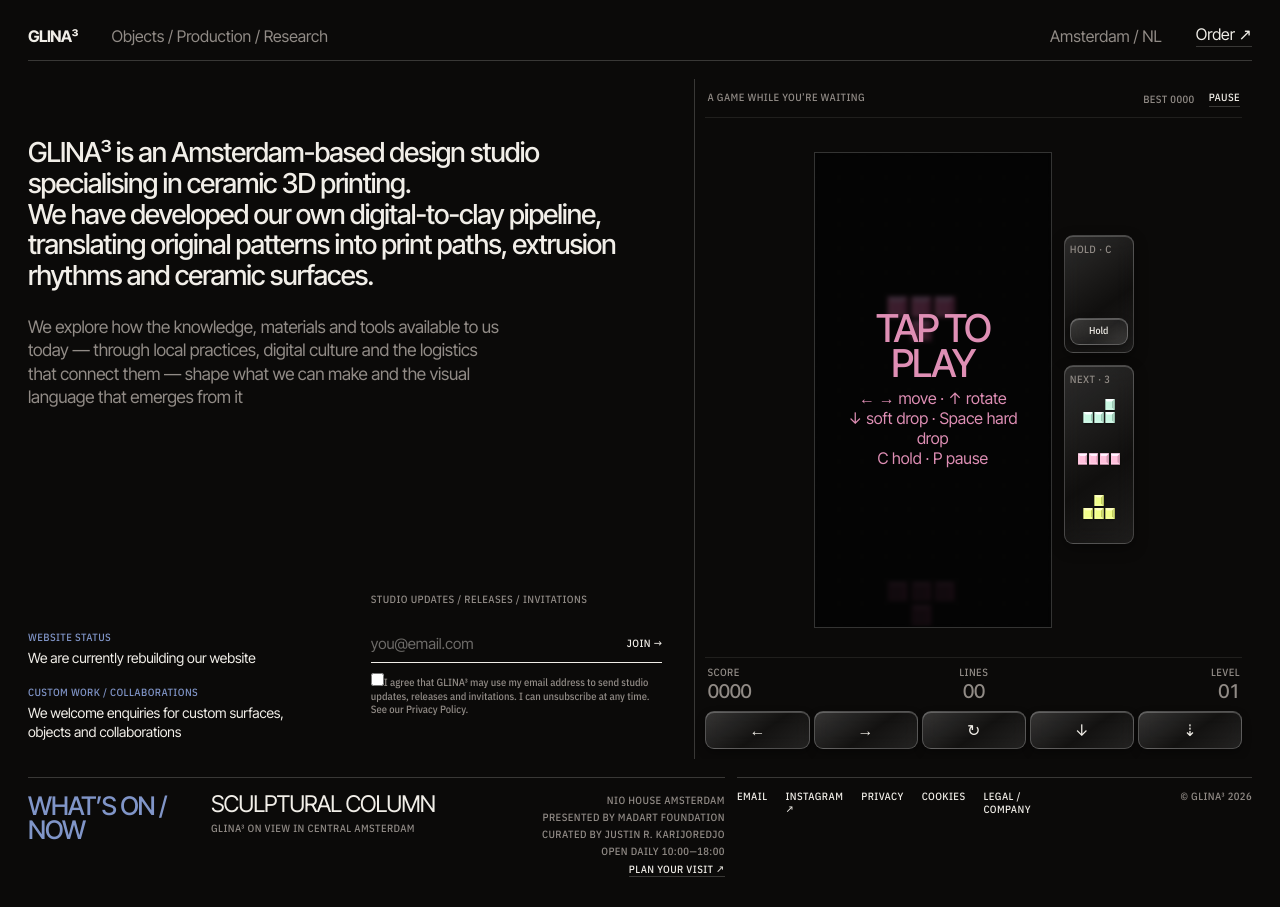
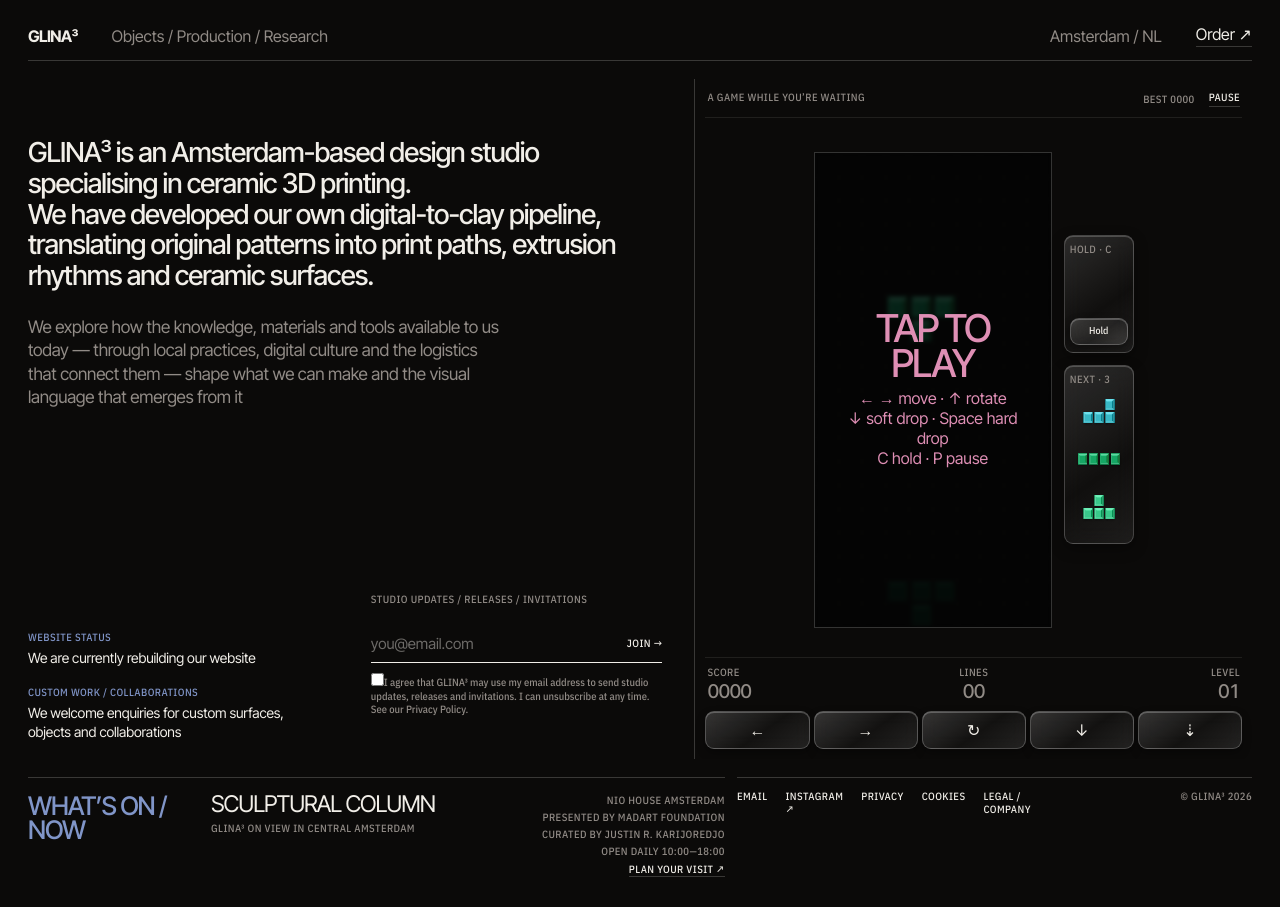
Before and after one commit to Sashastillsasha/glina3-studio, a plain HTML site: page index.html in a window 1280 px wide. Drawn offline with nearby package versions, Linux system fonts and the light colour scheme.

Commit message:
Use calm emerald gemstone palette for Tetris

```diff
--- a/index.html
+++ b/index.html
@@ -292,14 +292,7 @@
       return{key:o.year+'-'+o.month+'-'+o.day,label:o.day+'.'+o.month+'.'+o.year,number:Number(o.year+o.month+o.day)};
     }
     var dailyDay=amsterdamDay();
-    var dailyPalettes=[
-      ['','#ff9ecf','#ff55ad','#eaff74','#86dfff','#c9a0ff','#ffad78','#b5f5d1'],
-      ['','#ffc0dc','#ff78bd','#f2ff8a','#8fe8ff','#d9b8ff','#ffc38e','#c9f7e2'],
-      ['','#ffafd8','#ff67b3','#edff7a','#79d5ff','#c3a0ff','#ffa77b','#a9f0d0'],
-      ['','#ffd0e6','#ff8fc8','#f4ff9b','#a0eaff','#e0c5ff','#ffca9b','#d3f8e8']
-    ];
-    var dailyPaletteIndex=dailyDay.number%dailyPalettes.length;
-    var colors=dailyPalettes[dailyPaletteIndex];
+    var colors=['','#16a765','#0d8f5b','#39c98b','#21a99b','#63d7b6','#7bcb68','#39b8c5'];
     var shapes=[
       [[1,1,1,1]],
       [[1,1],[1,1]],
@@ -348,7 +341,7 @@
     }
     function drop(){if(!running||paused)return;while(!hit(piece,0,1)){piece.y++;score+=2;}merge();update();}
     function shade(hex,amt){var n=parseInt(hex.slice(1),16),r=(n>>16)+amt,g=((n>>8)&255)+amt,bl=(n&255)+amt;return 'rgb('+Math.max(0,Math.min(255,r))+','+Math.max(0,Math.min(255,g))+','+Math.max(0,Math.min(255,bl))+')';}
-    function block(g,x,y,size,color,alpha){g.save();g.globalAlpha=alpha==null?1:alpha;var pad=Math.max(1,size*.08),px=x*size+pad,py=y*size+pad,w=size-2*pad;g.shadowColor='rgba(0,0,0,.48)';g.shadowBlur=size*.16;g.shadowOffsetY=size*.12;g.fillStyle=shade(color,-28);g.fillRect(px,py,w,w);g.shadowColor='transparent';g.shadowOffsetY=0;g.fillStyle=color;g.fillRect(px,py,w,w);g.fillStyle=shade(color,48);g.beginPath();g.moveTo(px,py);g.lineTo(px+w,py);g.lineTo(px+w-size*.18,py+size*.18);g.lineTo(px+size*.18,py+size*.18);g.closePath();g.fill();g.fillStyle=shade(color,-52);g.beginPath();g.moveTo(px+w,py);g.lineTo(px+w,py+w);g.lineTo(px+w-size*.18,py+w-size*.18);g.lineTo(px+w-size*.18,py+size*.18);g.closePath();g.fill();g.strokeStyle='rgba(255,255,255,.42)';g.lineWidth=Math.max(.6,size*.035);g.strokeRect(px+size*.08,py+size*.08,w-size*.16,w-size*.16);g.restore();}
+    function block(g,x,y,size,color,alpha){g.save();g.globalAlpha=alpha==null?1:alpha;var pad=Math.max(1,size*.08),px=x*size+pad,py=y*size+pad,w=size-2*pad;g.shadowColor='rgba(0,0,0,.48)';g.shadowBlur=size*.16;g.shadowOffsetY=size*.12;g.fillStyle=shade(color,-28);g.fillRect(px,py,w,w);g.shadowColor='transparent';g.shadowOffsetY=0;g.fillStyle=color;g.fillRect(px,py,w,w);g.fillStyle=shade(color,38);g.beginPath();g.moveTo(px,py);g.lineTo(px+w,py);g.lineTo(px+w-size*.22,py+size*.18);g.lineTo(px+size*.18,py+size*.18);g.closePath();g.fill();g.fillStyle=shade(color,-62);g.beginPath();g.moveTo(px+w,py);g.lineTo(px+w,py+w);g.lineTo(px+w-size*.18,py+w-size*.18);g.lineTo(px+w-size*.18,py+size*.18);g.closePath();g.fill();g.strokeStyle='rgba(255,255,255,.30)';g.lineWidth=Math.max(.6,size*.035);g.strokeRect(px+size*.08,py+size*.08,w-size*.16,w-size*.16);g.restore();}
     function cell(x,y,c,alpha){block(ctx,x,y,SIZE,colors[c],alpha);}
     function draw(){
       ctx.fillStyle='#050505';ctx.fillRect(0,0,canvas.width,canvas.height);
```
